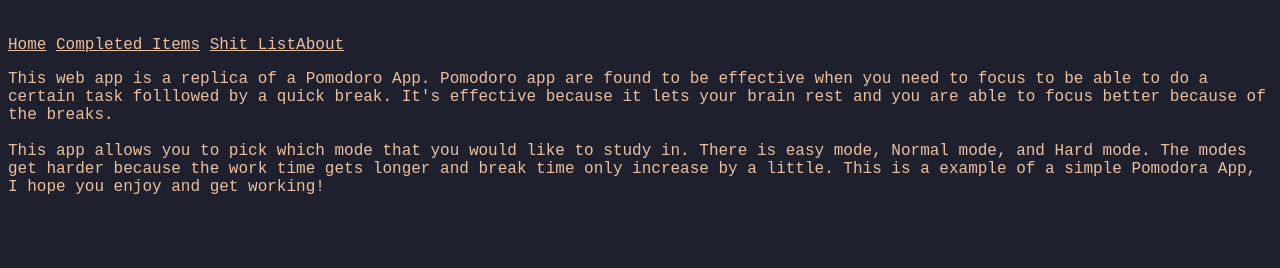
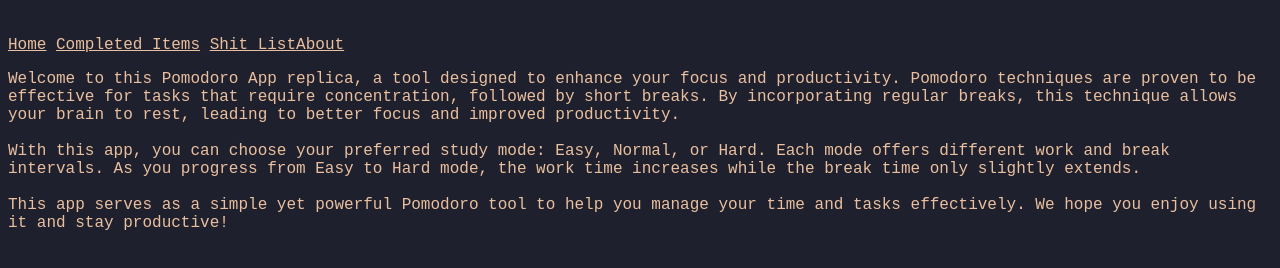
Before and after one commit to mobarakamir17/handle-your-shit, a React (Create React App) app in the folder productivity-tracker/: page /About in a window 1280 px wide. Shown: the part 398-666 px from the top of the page. Built offline with nearby package versions, Linux system fonts and the light colour scheme; no server answers; data requests are answered from the project's data file.

Commit message:
organized and added line comments

```diff
--- a/productivity-tracker/src/components/About.js
+++ b/productivity-tracker/src/components/About.js
@@ -4,15 +4,16 @@ const About = () => {
   return (
     <>
       <p>
-    This web app is a replica of a Pomodoro App. Pomodoro app are found to be effective when you need to focus to be able to do a certain task folllowed by a quick break. It's effective because it lets your brain rest and you are able to focus better because of the breaks.
+        Welcome to this Pomodoro App replica, a tool designed to enhance your focus and productivity. Pomodoro techniques are proven to be effective for tasks that require concentration, followed by short breaks. By incorporating regular breaks, this technique allows your brain to rest, leading to better focus and improved productivity.
         <br />
         <br />
-    This app allows you to pick which mode that you would like to study in. There is easy mode, Normal mode, and Hard mode. The modes get harder because the work time gets longer and break time only increase by a little.
-
-
-    This is a example of a simple Pomodora App, I hope you enjoy and get working!
+        With this app, you can choose your preferred study mode: Easy, Normal, or Hard. Each mode offers different work and break intervals. As you progress from Easy to Hard mode, the work time increases while the break time only slightly extends.
+        <br />
+        <br />
+        This app serves as a simple yet powerful Pomodoro tool to help you manage your time and tasks effectively. We hope you enjoy using it and stay productive!
       </p>
     </>
-    )
- }
+  );
+};
+
 export default About;
--- a/productivity-tracker/src/components/Calendar.js
+++ b/productivity-tracker/src/components/Calendar.js
@@ -12,7 +12,6 @@ function Calendar({ completedItems }) {
     start: new Date(item.completedAt),
     id: index,
   }));
-console.log(events)
   return (
     <div id="calendar" style={{ height: 600 }}>
       <BigCalendar
--- a/productivity-tracker/src/components/Header.js
+++ b/productivity-tracker/src/components/Header.js
@@ -1,9 +1,14 @@
 import React from "react";
+
+// Header component
 function Header() {
+  // Render the Header component
+  return (
+    <>
+      {/* The header containing the main title and a poop emoji image */}
+      <h1 className="header">Handle Your <img className="poop_emoji" src="https://cdn-icons-png.flaticon.com/128/4951/4951989.png" alt="handle your shit" /></h1>
+    </>
+  );
+}
 
-return (
-<>
-    <h1 className="header">Handle Your <img className ="poop_emoji" src = "https://cdn-icons-png.flaticon.com/128/4951/4951989.png" alt = "handle your shit"/></h1>
-</>
-)}
 export default Header;
--- a/productivity-tracker/src/components/Task.js
+++ b/productivity-tracker/src/components/Task.js
@@ -1,8 +1,11 @@
 import React from "react";
 
+// Task component
 function Task({ task }) {
+  // Render the Task component
   return (
     <li>
+      {/* Task label with a checkbox */}
       <label>
         <input type="checkbox" checked={task.checked} />
         {task.text}
--- a/productivity-tracker/src/components/ToDoList.js
+++ b/productivity-tracker/src/components/ToDoList.js
@@ -21,7 +21,6 @@ function ToDoList({ onAddToDo, completedItems=[], onSetCompletedItems }) {
     onSetCompletedItems([...completedItems, completedItem]);
     setTasks(updatedToDoList); // Update the tasks state to remove the completed task
   }
-  console.log(tasks)
   return (
     <div id="toDoList">
       <h2>To Do List</h2>
--- a/productivity-tracker/src/index.css
+++ b/productivity-tracker/src/index.css
@@ -1,3 +1,4 @@
+/* General Styles */
 body {
   background-color: #1e212d;
   color: #eabf9f;
@@ -9,6 +10,8 @@ body {
   height: 100%;
 }
 
+
+/* Header Styles */
 .header {
   display: flex;
   justify-content: center;
@@ -31,6 +34,8 @@ body {
   word-spacing: -50px;
 }
 
+
+/* Start Button Styles */
 .Start {
   text-align: center;
   justify-content: center;
@@ -43,31 +48,35 @@ body {
 }
 .Start:hover {
   box-shadow: inset 112px 0 0 0 #54b3d6;
-  color: rgb(255, 255, 255)55, 255, 255
+  color: rgb(255, 255, 255);
 }
 
+
+/* Header Options */
 .headerOptions {
   text-align: center;
   justify-content: center;
   font-size: 25px;
 }
 
-/* to do list box */
+
+/* To-Do List Styles */
 #toDoList {
   text-align: center;
   margin-bottom: 5px;
   float: right;
   vertical-align: top;
-  position:relative;
-  top: -510px
+  position: relative;
+  top: -510px;
+}
 
-}
 .selectOptions {
   font-size: 20px;
   text-align: center;
   justify-content: center;
   display: flex;
 }
+
 select {
   display: flex;
   justify-content: center;
@@ -84,7 +93,6 @@ margin: auto;
   line-height: 1.5em;
   float: right;
   vertical-align: top;
-
 }
 
 #toDoList ul {
@@ -104,6 +112,7 @@ margin: auto;
 }
 
 
+/* Timer Buttons */
 #timerButtons {
   display: block;
   clear: both;
@@ -112,25 +121,37 @@ margin: auto;
   position: relative;
 }
 
+
+/* Link Styles */
 .linkStyle {
   color: #eabf9f;
 }
+
+
+/* WB Styles */
 .WB {
   font-size: 20px;
   position: relative;
   margin: auto;
   text-align: center;
-  padding:25px
+  padding: 25px;
 }
+
+
+/* Settings Button Styles */
 .Settings {
   cursor: pointer;
   margin: auto;
   width: 150px;
 }
+
 .Settings:hover {
   text-decoration: underline;
   text-transform: uppercase;
 }
+
+
+/* Reset Button Styles */
 .Reset {
   cursor: pointer;
   margin: auto;
@@ -138,6 +159,7 @@ width: 100px;
   position: relative;
   transform: translateY(-25px);
 }
+
 .Reset:hover {
   text-transform: uppercase;
   text-decoration: underline;
```
Also changed, not shown: productivity-tracker/src/App.js (+16 -11 lines), productivity-tracker/src/components/CompletedTasks.js (+9 -3 lines), productivity-tracker/src/components/Pomodoro.js (+88 -64 lines), productivity-tracker/src/components/ShitList.js (+7 -0 lines). Lines whose indentation alone changed are shown as unchanged.
